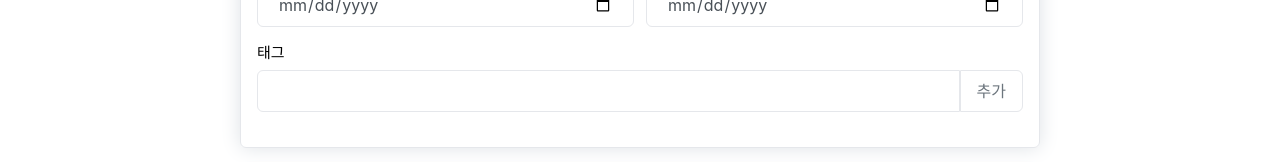
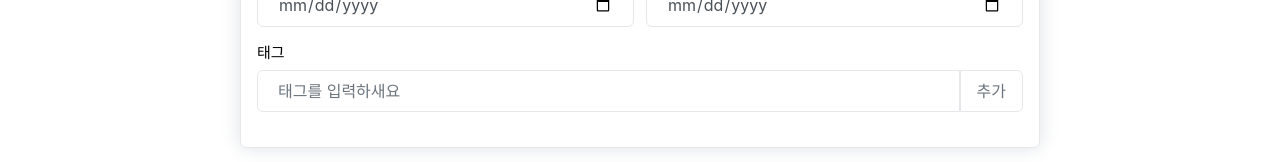
Before and after one commit to project-mos/frontend, a Next.js app: page /create-study in a window 1280 px wide. Shown: the part 526-688 px from the top of the page. Built offline with nearby package versions, Linux system fonts and the light colour scheme.

Commit message:
🚀 [Feat]: tag input placeholder 추가

```diff
--- a/src/features/create-study/components/BasicInfo.tsx
+++ b/src/features/create-study/components/BasicInfo.tsx
@@ -30,7 +30,11 @@ const BasicInfo = () => {
             required
           />
         </div>
-        <LabelTagInput name="tags" label="태그" />
+        <LabelTagInput
+          name="tags"
+          label="태그"
+          placeholder="태그를 입력하새요"
+        />
       </Card.Content>
     </Card>
   );
--- a/src/features/create-study/components/LabelTagInput.tsx
+++ b/src/features/create-study/components/LabelTagInput.tsx
@@ -9,9 +9,15 @@ interface LabelTagInputProps {
   name: string;
   label: string;
   id?: string;
+  placeholder?: string;
 }
 
-const LabelTagInput = ({ name, label, id }: LabelTagInputProps) => {
+const LabelTagInput = ({
+  name,
+  label,
+  id,
+  placeholder,
+}: LabelTagInputProps) => {
   const { setValue, watch } = useFormContext();
   const tags: string[] = watch(name, []);
   const [tagInput, setTagInput] = useState("");
@@ -44,6 +50,7 @@ const LabelTagInput = ({ name, label, id }: LabelTagInputProps) => {
           value={tagInput}
           onChange={(e) => setTagInput(e.target.value)}
           className="w-full rounded-r-none placeholder:text-mos-gray-500"
+          placeholder={placeholder}
         />
         <Button.Solid
           type="button"
```
